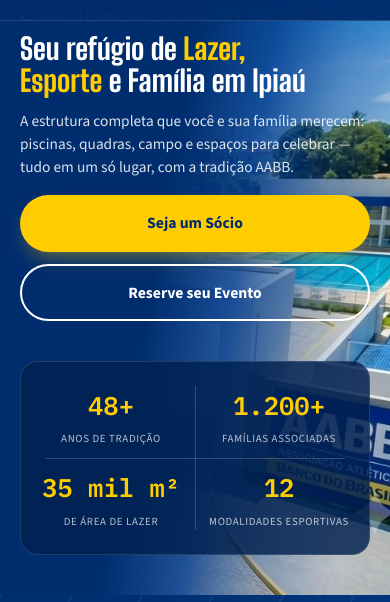
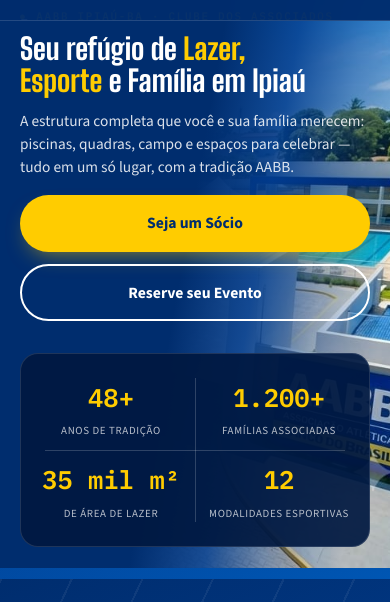
Before and after one commit to phsantos06/AABB-Ipia-, a plain HTML site: page index.html in a window 390 px wide. Shown: the part 72-674 px from the top of the page. Drawn offline with nearby package versions, Linux system fonts and the light colour scheme.

Commit message:
Refina hero e card de estatisticas no mobile
- Overlay azul do hero mais forte do lado esquerdo (transicao
  desloca de 42/58/72/88% para 48/63/76/90%), melhorando a leitura
  do titulo/descricao e mantendo a foto visivel a direita.
- Card de estatisticas mais escuro/opaco (rgba 0.82 -> 0.92, tom
  mais fechado), com a foto ainda discretamente visivel atras.
- Altura da foto do hero reduzida (43rem -> 40rem) e paddings
  ajustados, encurtando o hero para a secao Estrutura aparecer
  um pouco mais cedo.

Secao Estrutura, desktop, textos, ordem dos elementos, menu e
demais funcionalidades inalterados.

```diff
--- a/index.html
+++ b/index.html
@@ -750,7 +750,7 @@
      o degradê cobre uma fatia maior da largura no mobile porque
      o bloco de texto ocupa proporcionalmente mais espaço aqui ---- */
   .hero .wrap{
-    padding-block: 5rem 2.5rem;
+    padding-block: 5rem 2rem;
     gap: 1.25rem;
   }
   .hero-eyebrow{ font-size:.68rem; }
@@ -784,15 +784,15 @@
      da proporção muito alta e estreita. Com uma altura própria,
      o recorte fica natural e dá pra ver a placa "AABB" e um
      pouco da estrutura ao fundo, sem ampliar além do necessário */
-  .hero-art{ top:0; left:0; right:0; bottom:auto; height:43rem; }
+  .hero-art{ top:0; left:0; right:0; bottom:auto; height:40rem; }
   .hero-art img{ object-position: 88% center; }
   .hero-art::after{
     background: linear-gradient(100deg,
       var(--blue-deep) 0%,
-      var(--blue-deep) 42%,
-      rgba(1,61,143,0.85) 58%,
-      rgba(1,61,143,0.35) 72%,
-      transparent 88%);
+      var(--blue-deep) 48%,
+      rgba(1,61,143,0.88) 63%,
+      rgba(1,61,143,0.4) 76%,
+      transparent 90%);
   }
 
   /* ---- Estatísticas: card "vidro" destacado sobre o azul do
@@ -801,13 +801,13 @@
   .stat-strip{
     background:transparent;
     border-top:none;
-    padding-block: 0 2.5rem;
+    padding-block: 0 2rem;
   }
   .stat-strip .wrap{
     position:relative;
     padding: 1.5rem 1rem;
     margin-inline: clamp(1.25rem, 4vw, 2.5rem);
-    background: rgba(0,32,80,0.82);
+    background: rgba(0,24,64,0.92);
     border: 1px solid rgba(255,255,255,0.12);
     border-radius: var(--radius);
   }
```
